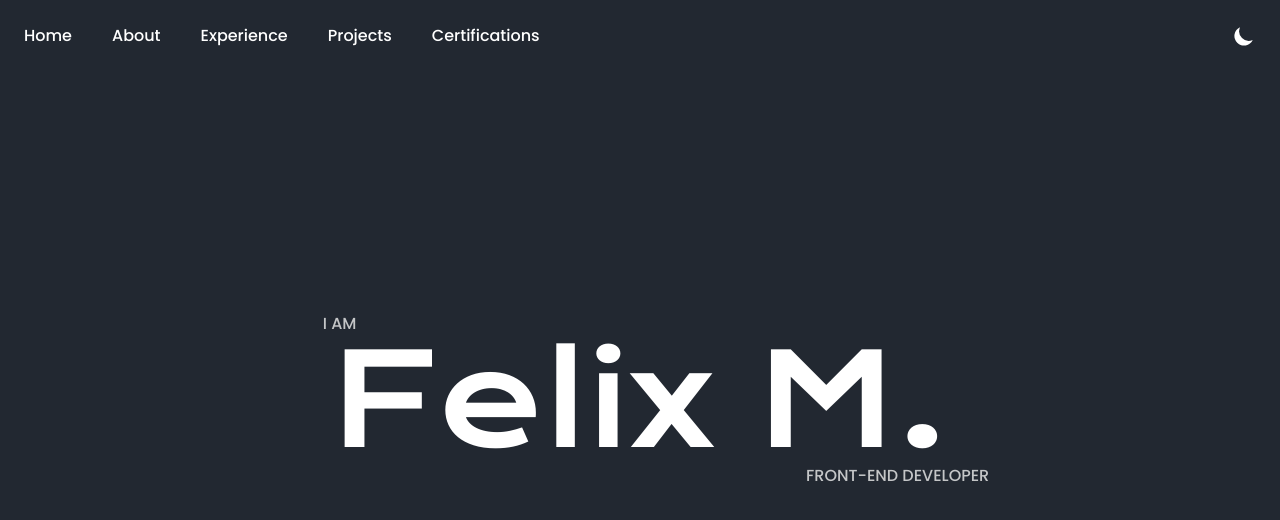
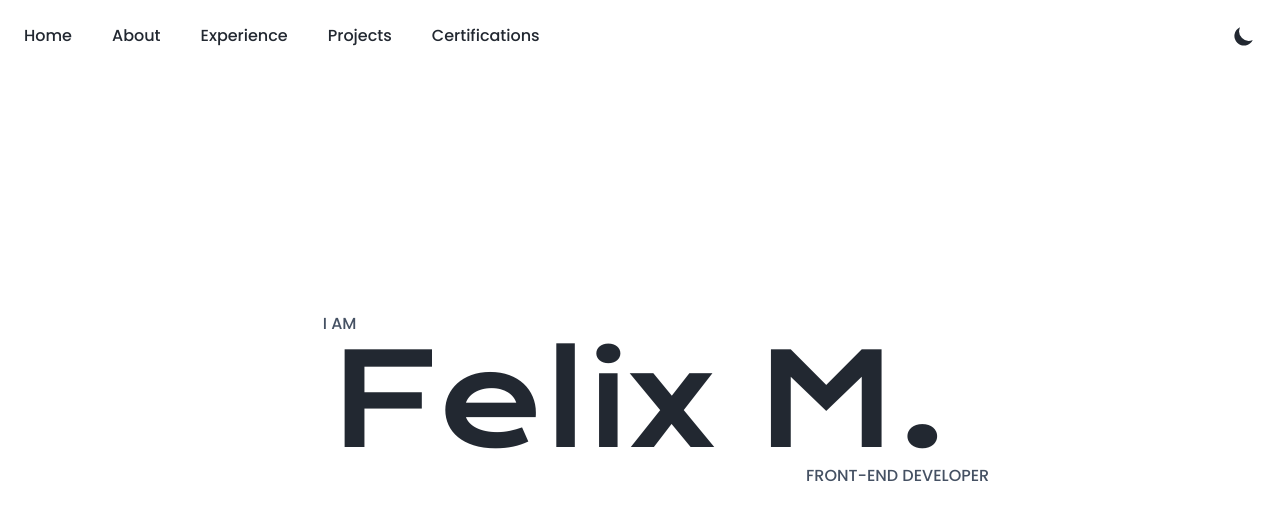
Before and after one commit to felixmacaspac/felixmacaspac.dev, a React (Vite) app: page / in a window 1280 px wide. Shown: the top 520 px of the page. Built offline with nearby package versions, Linux system fonts and the light colour scheme.

Commit message:
✨ create dark mode feature

```diff
--- a/src/components/HeroSection/index.jsx
+++ b/src/components/HeroSection/index.jsx
@@ -2,7 +2,7 @@ import React from "react";
 
 const HeroSection = () => {
   return (
-    <div className="bg-primary">
+    <div className="bg-white dark:bg-primary">
       <div className="container">
         <div className="flex items-center justify-center min-h-[70vh] md:min-h-screen">
           <h1 className="hero__heading">Felix M.</h1>
--- a/src/components/NavBar/index.jsx
+++ b/src/components/NavBar/index.jsx
@@ -4,7 +4,9 @@ import React from "react";
 import { Fragment } from "react";
 import { Popover, Transition } from "@headlessui/react";
 import { XIcon, MenuAlt1Icon } from "@heroicons/react/outline";
-import { MoonIcon } from "@heroicons/react/solid";
+import { MoonIcon, SunIcon } from "@heroicons/react/solid";
+
+import useDarkMode from "../../hooks/useDarkMode";
 
 const navlinks = [
   {
@@ -30,12 +32,15 @@ const navlinks = [
 ];
 
 export default function NavBar() {
+  const [darkTheme, setDarkTheme] = useDarkMode();
+  const handleMode = () => setDarkTheme(!darkTheme);
+
   return (
-    <Popover className="bg-primary fixed top-0 w-full z-50">
+    <Popover className="fixed top-0 w-full z-50 bg-white dark:bg-primary">
       <div className="container">
         <div className="flex justify-end items-center px-4 py-6 sm:px-6 md:justify-start md:gap-12">
           <div className="-mr-2 -my-2 md:hidden">
-            <Popover.Button className="rounded-md p-2 inline-flex items-center justify-center text-white focus:outline-none focus:ring-2 focus:ring-inset focus:ring-secondary">
+            <Popover.Button className="rounded-md p-2 inline-flex items-center justify-center text-primary focus:outline-none focus:ring-2 focus:ring-inset focus:ring-secondary dar:text-white">
               <span className="sr-only">Open menu</span>
               <MenuAlt1Icon
                 className="h-6 w-6 transform rotate-180"
@@ -48,14 +53,22 @@ export default function NavBar() {
               <a
                 key={navlink.name}
                 href={navlink.href}
-                className="text-base font-medium text-white hover:text-neutral"
+                className="text-base font-medium text-primary dark:hover:text-neutral dark:text-white"
               >
                 {navlink.name}
               </a>
             ))}
           </Popover.Group>
-          <div className="ml-auto text-white hidden md:block">
-            <MoonIcon className="h-6 w-6 cursor-pointer" />
+
+          <div
+            className="ml-auto text-primary hidden transition-opacity md:block dark:text-white"
+            onClick={handleMode}
+          >
+            {darkTheme ? (
+              <SunIcon className="h-6 w-6 cursor-pointer opacity-100" />
+            ) : (
+              <MoonIcon className="h-6 w-6 cursor-pointer opacity-100" />
+            )}
           </div>
         </div>
 
--- /dev/null
+++ b/src/hooks/useDarkMode.jsx
@@ -0,0 +1,43 @@
+import { useEffect, useState } from "react";
+
+const useLocalStorage = (key, initialValue) => {
+  const [storedValue, setStoredValue] = useState(() => {
+    try {
+      const item = window.localStorage.getItem(key);
+      return item ? JSON.parse(item) : initialValue;
+    } catch (error) {
+      console.log(error);
+      return initialValue;
+    }
+  });
+
+  const setValue = (value) => {
+    try {
+      const valueToStore =
+        value instanceof Function ? value(storedValue) : value;
+
+      setStoredValue(valueToStore);
+
+      window.localStorage.setItem(key, JSON.stringify(valueToStore));
+    } catch (error) {
+      console.log(error);
+    }
+  };
+  return [storedValue, setValue];
+};
+
+const useDarkMode = () => {
+  const [enabled, setEnabled] = useLocalStorage("dark-theme");
+  const isEnabled = typeof enabledState === "undefined" && enabled;
+
+  useEffect(() => {
+    const className = "dark";
+    const bodyClass = window.document.body.classList;
+
+    isEnabled ? bodyClass.add(className) : bodyClass.remove(className);
+  }, [enabled, isEnabled]);
+
+  return [enabled, setEnabled];
+};
+
+export default useDarkMode;
--- a/src/index.css
+++ b/src/index.css
@@ -6,20 +6,24 @@
   body {
     @apply font-default;
   }
+
+  body * {
+    @apply transition-colors duration-300 ease-in-out;
+  }
 }
 
 @layer components {
   .hero__heading {
-    @apply text-5xl text-white font-display relative sm:text-7xl md:text-9xl;
+    @apply text-5xl text-primary font-display relative sm:text-7xl md:text-9xl dark:text-white;
   }
 
   .hero__heading::before {
-    @apply text-xs text-neutral text-opacity-80 font-medium font-default absolute -top-6 -left-2 sm:text-base;
+    @apply text-xs text-primary-400 font-medium font-default absolute -top-6 -left-2 sm:text-base dark:text-opacity-80 dark:text-white;
     content: "I AM";
   }
 
   .hero__heading::after {
-    @apply text-xs text-neutral text-opacity-80 font-medium font-default absolute -bottom-6 -right-10 sm:text-base;
+    @apply text-xs text-primary-400 font-medium font-default absolute -bottom-6 -right-10 sm:text-base dark:text-opacity-80 dark:text-white;
     content: "FRONT-END DEVELOPER";
   }
 }
--- a/tailwind.config.js
+++ b/tailwind.config.js
@@ -1,7 +1,7 @@
 module.exports = {
   mode: "jit",
   content: ["./index.html", "./src/**/*.{js,ts,jsx,tsx}"],
-  // darkMode: 'class',
+  darkMode: "class",
   theme: {
     fontFamily: {
       default: ["Poppins", "sans-serif"],
```
